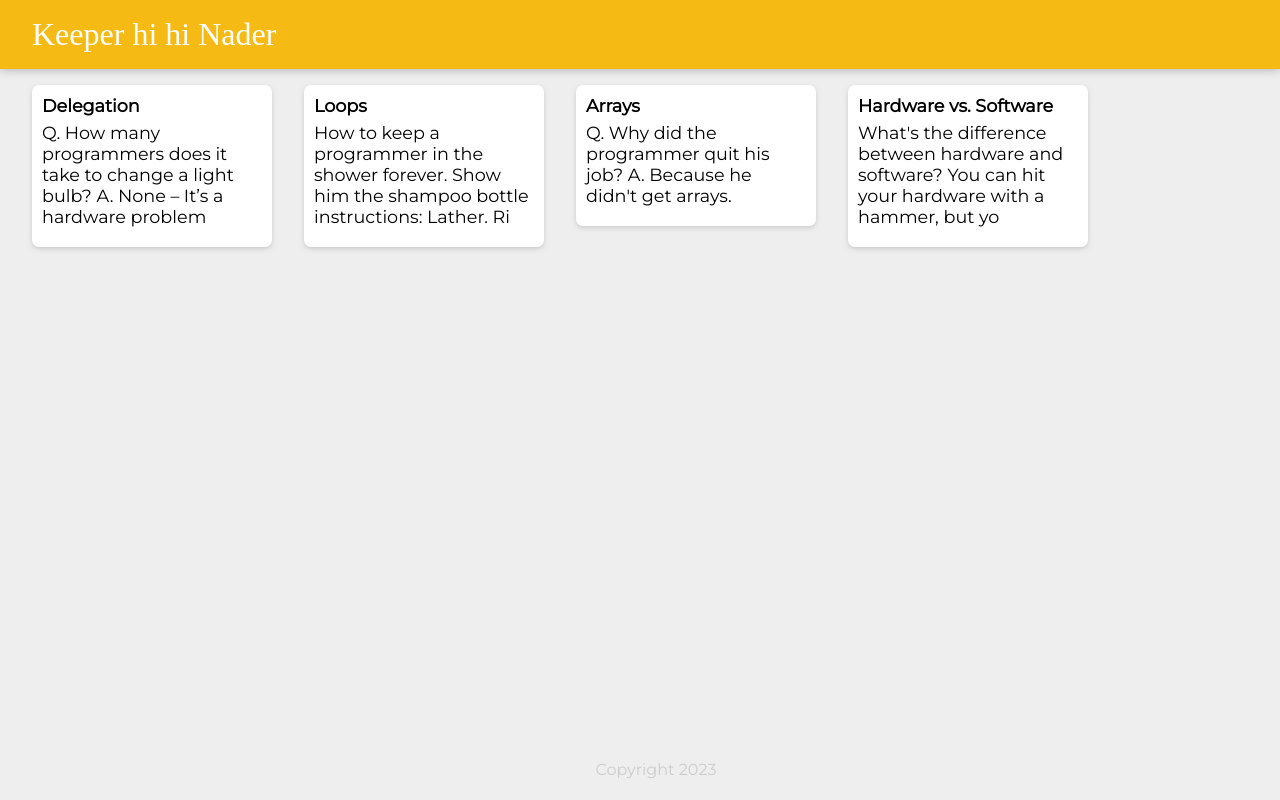
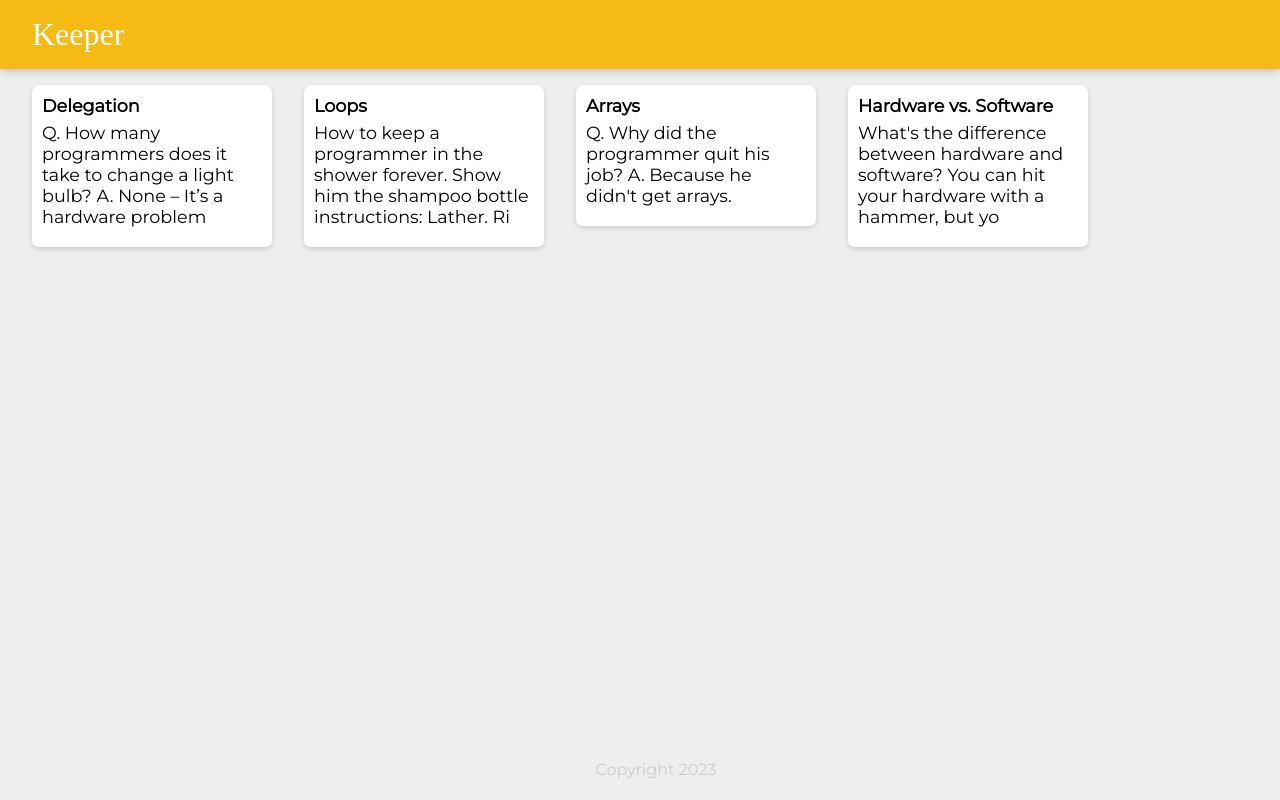
Before and after one commit to naderboutros75/keeper-app, a React (Create React App) app: page / in a window 1280 px wide. Built offline with nearby package versions, Linux system fonts and the light colour scheme; a web font is replaced by a local one.

Commit message:
09-19-23 after test back to original

```diff
--- a/src/components/Header.jsx
+++ b/src/components/Header.jsx
@@ -2,7 +2,7 @@ import React from "react";
 
 const Header = () => (
   <header>
-    <h1>Keeper hi hi Nader</h1>
+    <h1>Keeper</h1>
   </header>
 );
 
```
